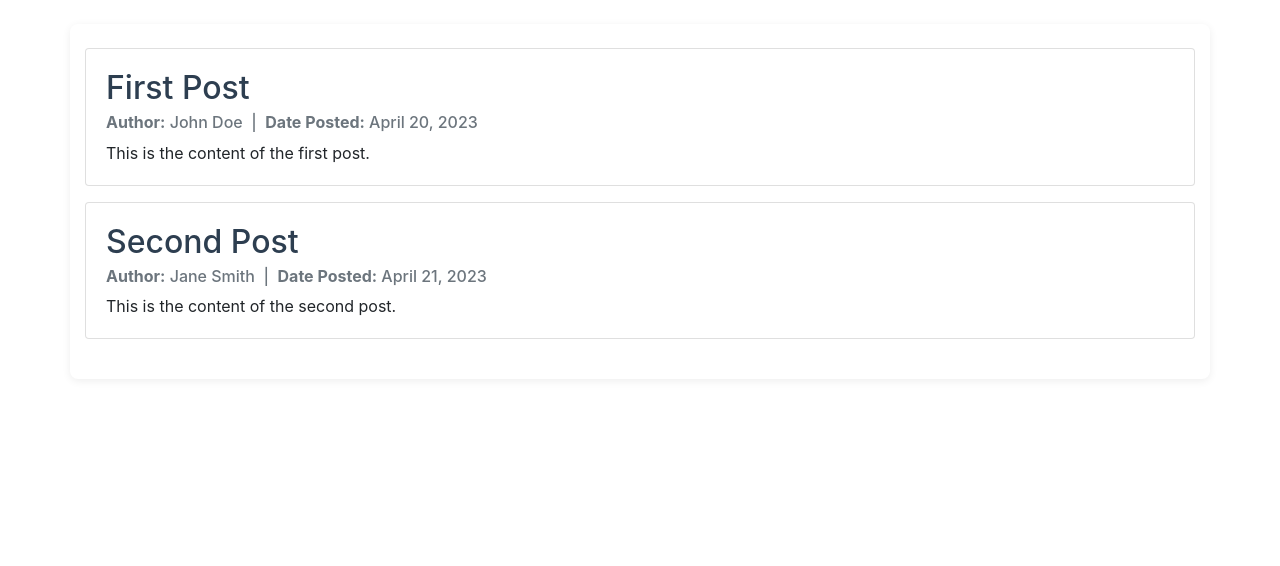
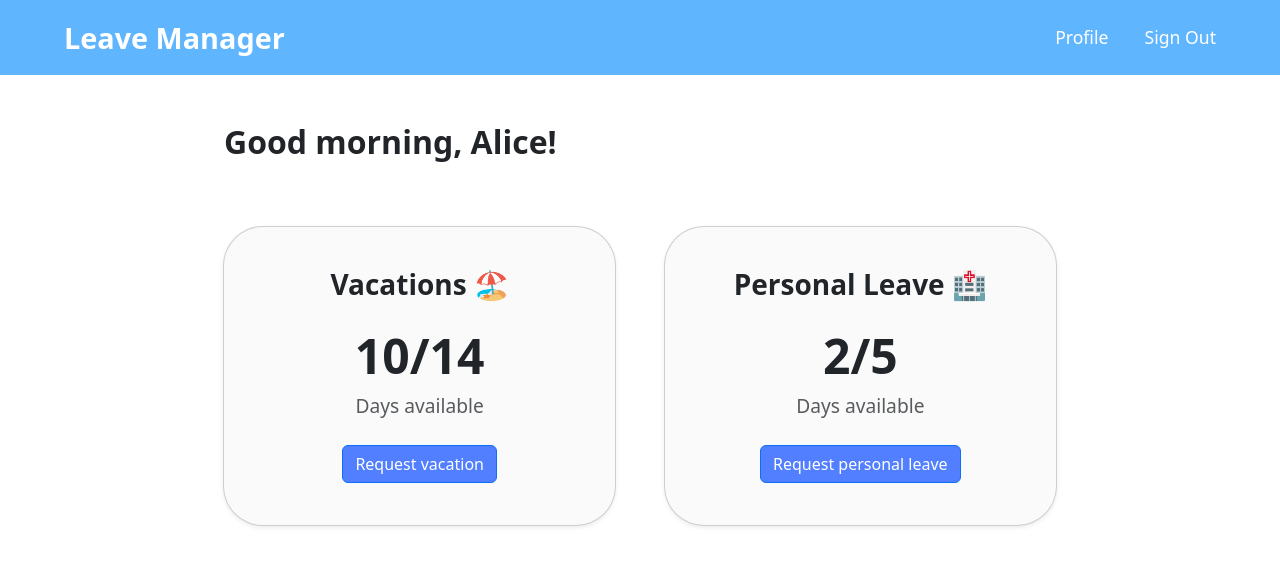
Before and after one commit to Temirlan504/Personal-Leave, a Flask app: page / in a window 1280 px wide. Shown: the top 566 px of the page. Run offline with Flask 3, Linux system fonts and the light colour scheme; some libraries are stand-ins or nearby versions.

Commit message:
Added basic homepage

```diff
--- a/app.py
+++ b/app.py
@@ -1,25 +1,38 @@
 from flask import Flask, render_template
+from datetime import datetime
 
 app = Flask(__name__)
 
-posts = [
-    {
-        'author': 'John Doe',
-        'title': 'First Post',
-        'content': 'This is the content of the first post.',
-        'date_posted': 'April 20, 2023'
-    },
-    {
-        'author': 'Jane Smith',
-        'title': 'Second Post',
-        'content': 'This is the content of the second post.',
-        'date_posted': 'April 21, 2023'
-    }
+users = [
+    {'first_name': 'Alice', 'last_name': 'Johnson', 'email': 'alice@example.com', 'phone': '123-456-7890'},
+    {'first_name': 'Bob', 'last_name': 'Smith', 'email': 'bob@example.com', 'phone': '987-654-3210'}
 ]
 
 @app.route('/')
 def home():
-    return render_template('homepage.html', posts=posts)
+    greeting = get_greeting()  # e.g. "morning", "afternoon", etc.
+    return render_template("homepage.html",
+        greeting=greeting,
+        vacation_days_left=10,
+        vacation_days_total=14,
+        pel_days_left=2,
+        pel_days_total=5,
+        users=users
+    )
+
+def get_greeting():
+    try:
+        current_hour = datetime.now().hour
+        if 0 <= current_hour < 12:
+            return "Good morning"
+        elif 12 <= current_hour < 18:
+            return "Good afternoon"
+        elif 18 <= current_hour <= 23:
+            return "Good evening"
+        else:
+            return "Hello"  # Fallback for unexpected hour values
+    except Exception:
+        return "Hello"  # Fallback for any error (e.g. datetime failure)
 
 if __name__ == '__main__':
     app.run(host='0.0.0.0', port=5000, debug=True)
--- /dev/null
+++ b/static/homepage.css
@@ -0,0 +1,34 @@
+.greeting {
+    font-size: 2rem;
+    font-weight: 600;
+    margin-left: 4.5rem;
+    margin-bottom: 4rem;
+}
+
+.card {
+    background-color: #fafafa;
+    border-radius: 40px;
+    border-width: 1px;
+    border-style: solid;
+}
+
+.card h1 {
+    font-size: 3rem;
+    font-weight: bold;
+}
+.card-title {
+    font-weight: 600;
+    margin-bottom: 25px;
+}
+
+.card-height {
+    height: 300px;
+}
+
+.text-muted {
+    font-size: 1.2rem;
+}
+
+.btn {
+    background-color: #517fff;
+}
--- /dev/null
+++ b/static/layout.css
@@ -0,0 +1,25 @@
+.custom-navbar {
+    display: flex;
+    justify-content: space-between;
+    align-items: center;
+    background-color: #60B5FF;
+    padding: 1rem 4rem;
+}
+
+.nav-title {
+    font-size: 1.8rem;
+    font-weight: 600;
+    color: #ffffff;
+    text-decoration: none;
+}
+
+.navbar-link {
+    font-size: 1.1rem;
+    color: #ffffff;
+    margin-left: 2rem;
+    text-decoration: none;
+}
+
+.navbar-link:hover{
+    color: #dadada;
+}
--- a/static/style.css
+++ /dev/null
@@ -1,29 +0,0 @@
-body {
-    font-family: Arial, sans-serif;
-    background-color: #f5f6fa;
-    color: #222;
-    margin: 0;
-    padding: 0;
-}
-
-h1, h2, h3 {
-    color: #2d3e50;
-}
-
-a {
-    color: #3498db;
-    text-decoration: none;
-}
-
-a:hover {
-    text-decoration: underline;
-}
-
-.container {
-    max-width: 800px;
-    margin: 40px auto;
-    padding: 24px;
-    background: #fff;
-    border-radius: 8px;
-    box-shadow: 0 2px 8px rgba(0,0,0,0.07);
-}
--- a/templates/homepage.html
+++ b/templates/homepage.html
@@ -2,23 +2,39 @@
 
 {% block title %}Homepage{% endblock %}
 
-{% block header %}
-    <h1 class="text-center">Welcome to the Personal Leave Blog</h1>
+{% block styles %}
+    <link rel="stylesheet" href="{{ url_for('static', filename='homepage.css') }}">
 {% endblock %}
 
 {% block content %}
-    <div class="container mt-4">
-        {% for post in posts %}
-            <div class="card mb-3">
-                <div class="card-body">
-                    <h2 class="card-title">{{ post.title }}</h2>
-                    <h6 class="card-subtitle mb-2 text-muted">
-                        <strong>Author:</strong> {{ post.author }} &nbsp;|&nbsp;
-                        <strong>Date Posted:</strong> {{ post.date_posted }}
-                    </h6>
-                    <p class="card-text">{{ post.content }}</p>
-                </div>
+<!-- Main Content -->
+<div class="container mt-5" style="max-width: 1000px;">
+  <h2 class="greeting">{{ greeting }}, {{ users[0].first_name }}!</h2>
+
+  <div class="row mt-4 justify-content-center gap-4">
+    <!-- Vacation Card -->
+    <div class="col-md-5">
+        <div class="card shadow-sm card-height">
+            <div class="card-body d-flex flex-column justify-content-center align-items-center text-center">
+                <h3 class="card-title">Vacations 🏖️</h3>
+                <h1>10/14</h1>
+                <p class="text-muted">Days available</p>
+                <a href="#" class="btn btn-primary mt-2">Request vacation</a>
             </div>
-        {% endfor %}
+        </div>
     </div>
+
+    <!-- Personal Emergency Leave Card -->
+    <div class="col-md-5">
+        <div class="card shadow-sm card-height">
+            <div class="card-body d-flex flex-column justify-content-center align-items-center text-center">
+                <h3 class="card-title">Personal Leave 🏥</h3>
+                <h1>2/5</h1>
+                <p class="text-muted">Days available</p>
+                <a href="#" class="btn btn-primary mt-2">Request personal leave</a>
+            </div>
+        </div>
+    </div>
+  </div>
+</div>
 {% endblock %}
--- a/templates/layout.html
+++ b/templates/layout.html
@@ -4,16 +4,21 @@
     <meta charset="UTF-8">
     <title>{% block title %}Personal Leave{% endblock %}</title>
     <meta name="viewport" content="width=device-width, initial-scale=1.0">
-    {% block head %}
-    <link rel="stylesheet" href="{{ url_for('static', filename='style.css') }}">
+    <link rel="stylesheet" href="{{ url_for('static', filename='layout.css') }}">
     <link rel="icon" type="image/x-icon" href="{{ url_for('static', filename='favicon.ico') }}">
     <!-- Bootstrap CSS -->
-    <link rel="stylesheet" href="https://stackpath.bootstrapcdn.com/bootstrap/4.5.2/css/bootstrap.min.css">
-    {% endblock %}
+    <link href="https://cdn.jsdelivr.net/npm/bootstrap@5.3.3/dist/css/bootstrap.min.css" rel="stylesheet">
+    {% block styles %}{% endblock %}
 </head>
 <body>
-    <nav>
-        {% block nav %}{% endblock %}
+    <nav class="custom-navbar">
+        <div class="navbar-left">
+            <a href="#" class="nav-title">Leave Manager</a>
+        </div>
+        <div class="navbar-right">
+            <a href="#" class="navbar-link">Profile</a>
+            <a href="#" class="navbar-link">Sign Out</a>
+        </div>
     </nav>
     <main>
         {% block content %}{% endblock %}
```
